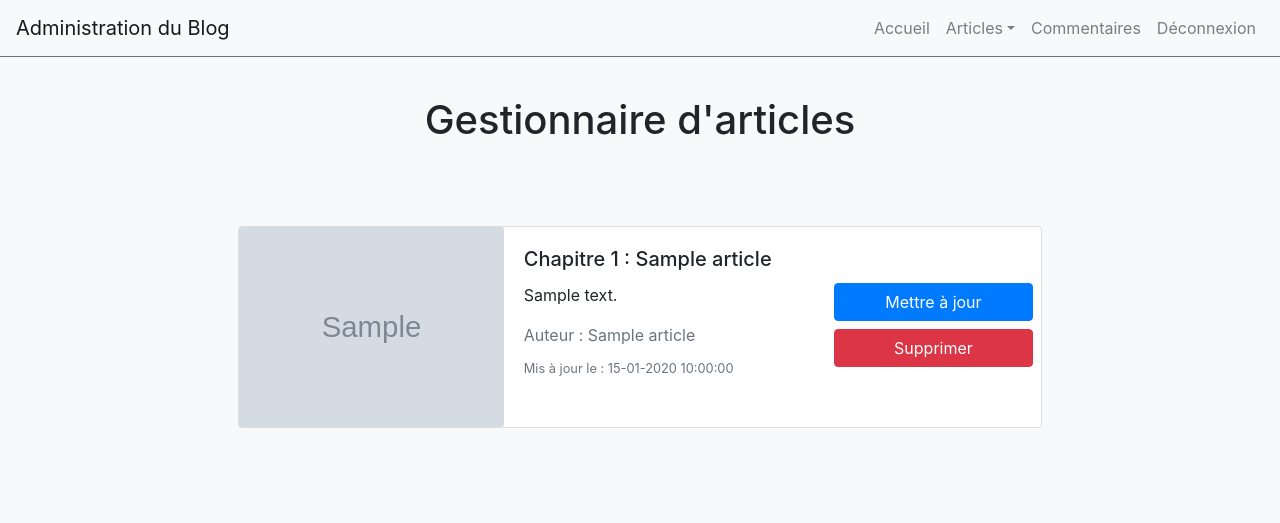
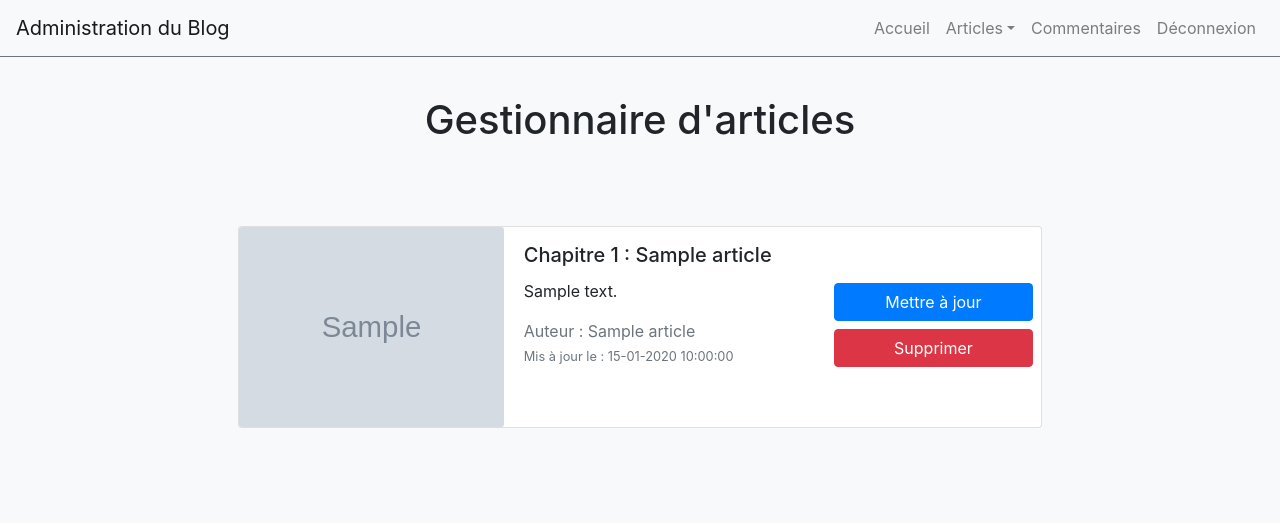
Before and after one commit to BenMonteiro/Blog_Jean_Forteroche, a PHP site: template src/Views/Backend/Pages/manageArticle.twig in a window 1280 px wide. Shown: the top 523 px of the page. Run offline with PHP 8.4, Linux system fonts and the light colour scheme; the template is opened without the code that fills it: most values are stand-ins (such as "Sample title", 1, 10 or a date in 2020); grey boxes marked "Sample" are stand-in pictures; some libraries are stand-ins or nearby versions.

Commit message:
Déplacement de l'initialisation twig dans le DefaultController. Déplacement de la classe Manager dans core

```diff
--- a/index.php
+++ b/index.php
@@ -3,11 +3,6 @@ session_start();
 //file path constant
 define('ROOT_PATH', dirname(__FILE__));
 
-//Twig configuration
-require_once ROOT_PATH.'/vendor/autoload.php';
-$loader = new Twig_Loader_Filesystem(ROOT_PATH.'/src/Views');
-$twig = new Twig_Environment($loader);
-
 //Creation of the routeur object and call to dispatch function
 require_once ROOT_PATH.'/core/Routeur.php';
 $routeur = new Routeur();
--- a/src/Models/ArticleManager.php
+++ b/src/Models/ArticleManager.php
@@ -1,5 +1,5 @@
 <?php
-require_once ROOT_PATH.'/src/Models/Manager.php';
+require_once ROOT_PATH.'/core/Manager.php';
 
 /**
  * Make the database requests relative to the articles
--- a/src/Models/CommentManager.php
+++ b/src/Models/CommentManager.php
@@ -1,6 +1,5 @@
 <?php
-require_once ROOT_PATH.'/src/Models/Manager.php';
-
+require_once ROOT_PATH.'/core/Manager.php';
 /**
  * Make the database requests relative to the comments
  */
--- a/src/Models/UserManager.php
+++ b/src/Models/UserManager.php
@@ -1,6 +1,5 @@
 <?php
-
-require_once ROOT_PATH.'/src/Models/Manager.php';
+require_once ROOT_PATH.'/core/Manager.php';
 
 class UserManager extends Manager
 {
--- a/src/Views/Backend/Pages/manageArticle.twig
+++ b/src/Views/Backend/Pages/manageArticle.twig
@@ -13,17 +13,20 @@
                 <div class="card my-5 pr-lg-2">
                     <div class="row no-gutters">
                         <div class="col-lg-4">
-                            <img src="{{ article.image_url|striptags }}" class="card-img" alt="{{ article.alt_image|striptags }}">
+                            <img src="{{ article.image_url|striptags }}" class="card-img" alt="{{ article.alt_image|striptags }}b-0">
                         </div>
                         <div class="col-lg-5">
-                            <div class="card-body">
+                            <div class="card-body py-0 mt-3">
                                 <h5 class="card-title">Chapitre {{ article.chapter_number }} : {{ article.title|striptags }}</h5>
                                 <p class="card-text pr-lg-2">{{ article.chapter_description|striptags }}</p>
-                                <p class="card-text text-muted mb-2">Auteur : {{ article.name|striptags }}</p>
-                                <p><small class="text-muted">{% if article.date_of_update == null %}Publié le : {{ article.creation_date|date("d-m-Y H:i:s") }}
-                                        {% else %} Mis à jour le : {{ article.date_of_update|date("d-m-Y H:i:s")}}
-                                        {% endif %}
-                                    </small></p>
+                                <div class="mb-0">
+                                    <p class="card-text text-muted mb-0">Auteur : {{ article.name|striptags }}</p>
+                                    <p class="mb-0"><small class="text-muted">{% if article.date_of_update == null %}Publié le : {{ article.creation_date|date("d-m-Y H:i:s") }}
+                                            {% else %} Mis à jour le : {{ article.date_of_update|date("d-m-Y H:i:s")}}
+                                            {% endif %}
+                                        </small>
+                                    </p>
+                                </div>
                             </div>
                         </div>
 
--- a/src/controllers/LoginController.php
+++ b/src/controllers/LoginController.php
@@ -21,7 +21,7 @@ class LoginController extends DefaultController
     /**
      * If the login and password are found in the database, redirect to the admin page, else, throw an error
      */
-    public function loginRedirection()
+    protected function loginRedirection()
     {
         $login = $this->request->getParam('pseudo');
         $password = md5($this->request->getParam('password'));
```
Also changed, not shown: core/DefaultController.php (+10 -4 lines), core/Manager.php (renamed from src/Models/Manager.php).
